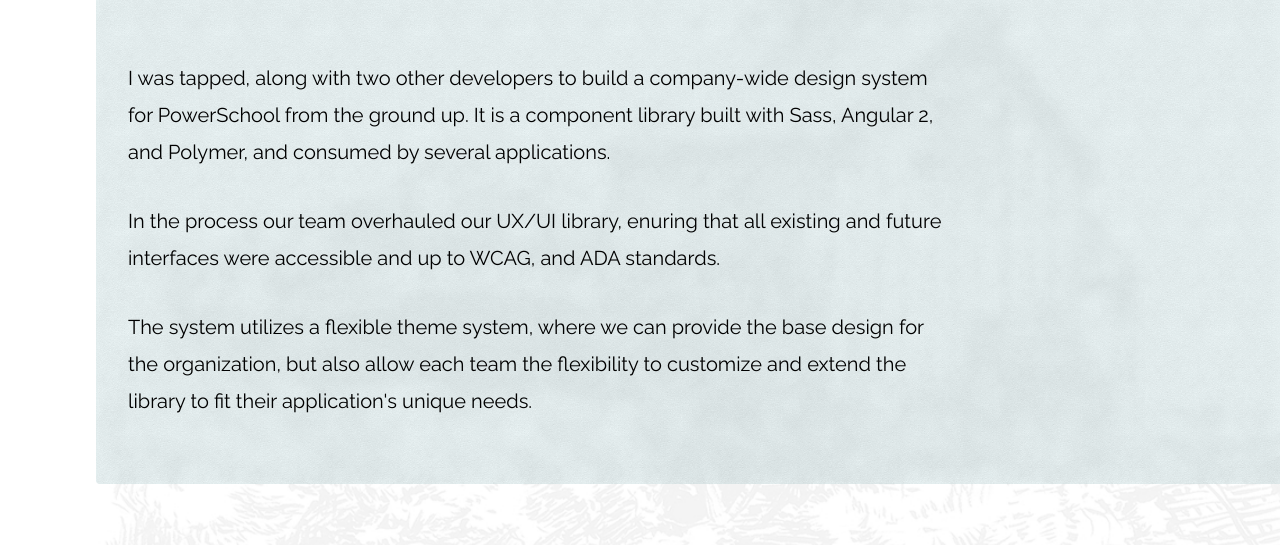
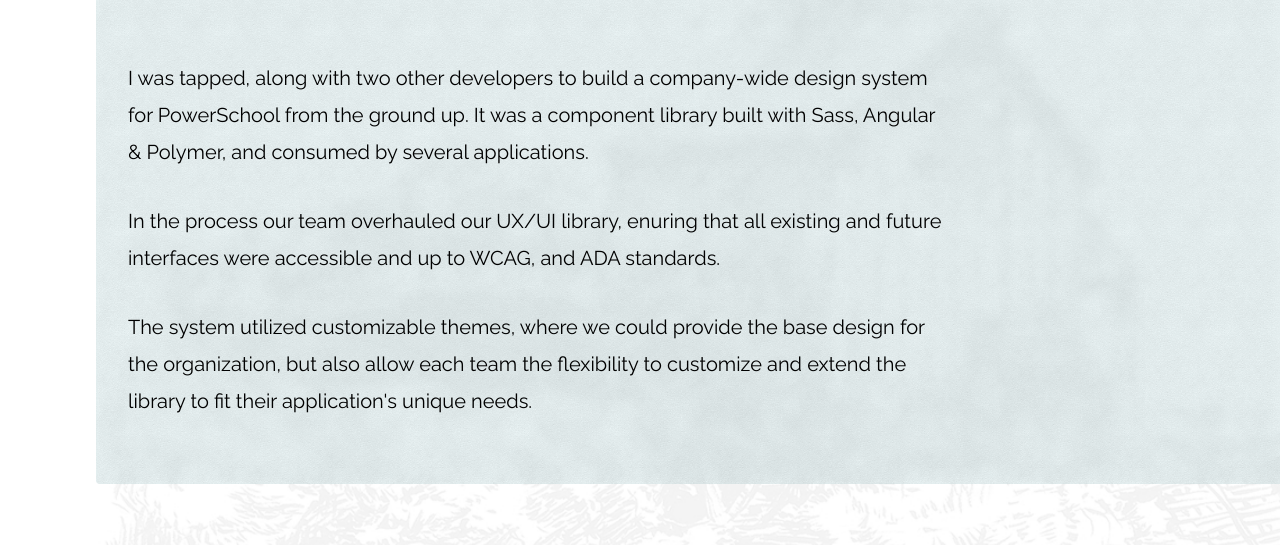
Before and after one commit to andrewdc/folio, an Astro site: page /design/pds in a window 1280 px wide. Shown: the part 244-789 px from the top of the page. Built offline with nearby package versions, Linux system fonts and the light colour scheme; Astro itself is replaced by a stand-in of ours.

Commit message:
copy editing

```diff
--- a/src/pages/design/pds/index.astro
+++ b/src/pages/design/pds/index.astro
@@ -16,8 +16,8 @@
 	>
 		<p>
 			I was tapped, along with two other developers to build a
-			company-wide design system for PowerSchool from the ground up. It is
-			a component library built with Sass, Angular 2, and Polymer, and
+			company-wide design system for PowerSchool from the ground up. It was
+			a component library built with Sass, Angular & Polymer, and
 			consumed by several applications.
 		</p>
 		<p>
@@ -26,7 +26,7 @@
 			and ADA standards.
 		</p>
 		<p>
-			The system utilizes a flexible theme system, where we can provide
+			The system utilized customizable themes, where we could provide
 			the base design for the organization, but also allow each team the
 			flexibility to customize and extend the library to fit their
 			application's unique needs.
```
